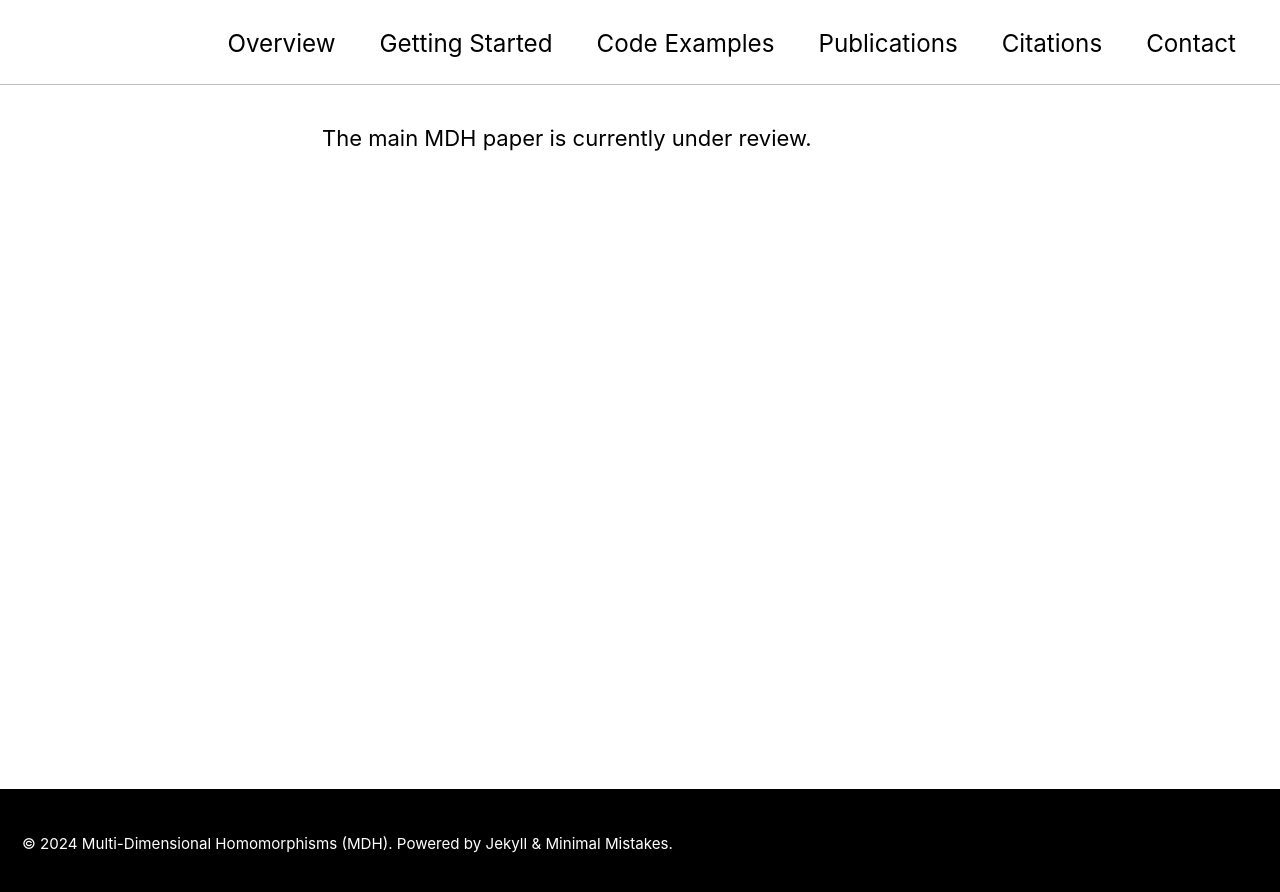
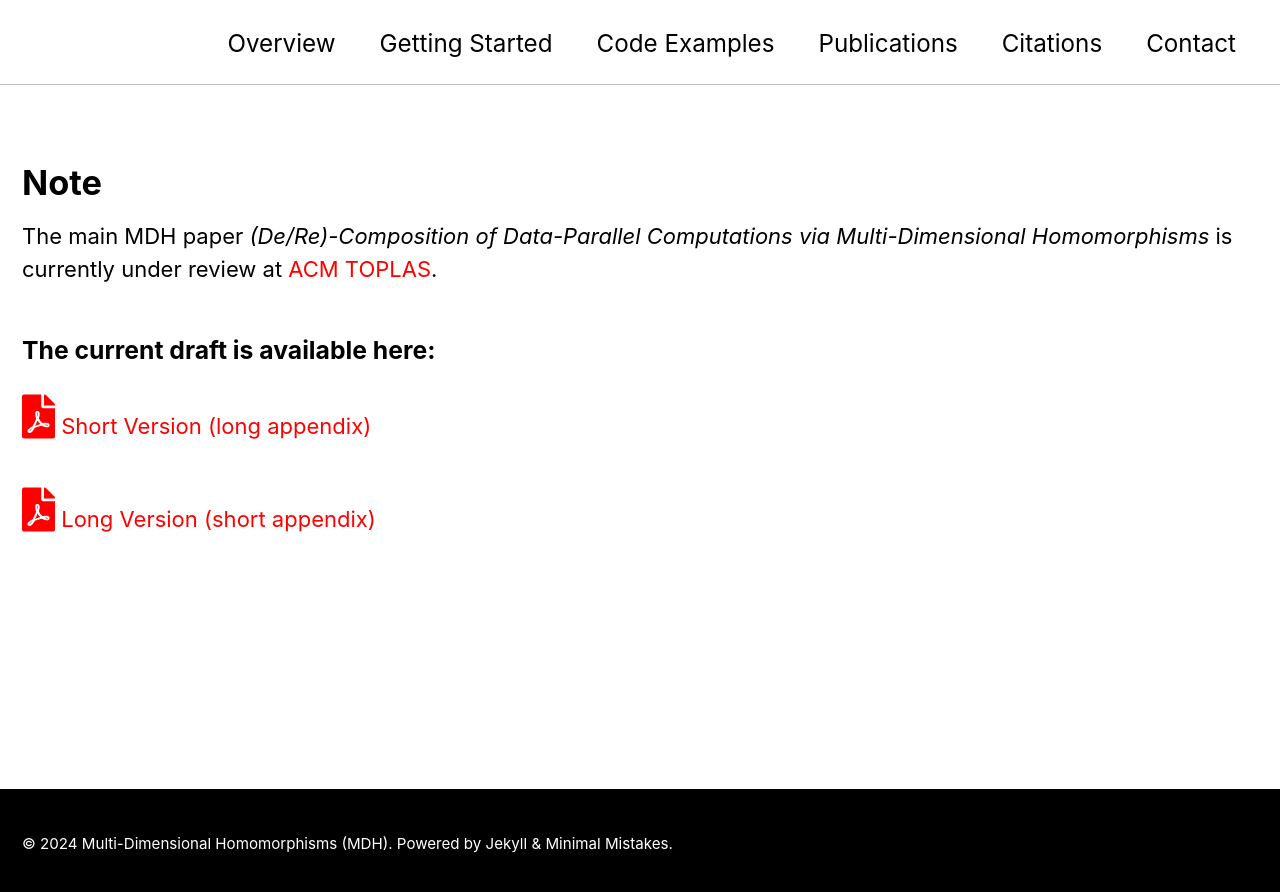
Before and after one commit to mdh-lang/mdh-lang.github.io, a Jekyll site: the page built from under_review.md, in a window 1280 px wide. Shown: the top 892 px of the page. Built offline with Jekyll 4.4.1, drawn with Linux system fonts in a browser that asks for light colours; cached includes are drawn as plain includes.

Commit message:
Update under_review.md (#8)

```diff
--- a/under_review.md
+++ b/under_review.md
@@ -1,5 +1,13 @@
 ---
-layout: single
+layout: splash
 ---
 
-The main MDH paper is currently under review.
+<br>
+
+# Note
+The main MDH paper *(De/Re)-Composition of Data-Parallel Computations via Multi-Dimensional Homomorphisms* is currently under review at [ACM TOPLAS](https://dl.acm.org/journal/toplas).
+
+### The current draft is available here:
+<a href="assets/files/publications/toplas24/mdh_short.pdf"><i class="fas fa-file-pdf" style="color: red; font-size: 2em; padding-top: .4em"></i></a> [Short Version (long appendix)](assets/files/publications/toplas24/mdh_short.pdf)
+
+<a href="assets/files/publications/toplas24/mdh_long.pdf"><i class="fas fa-file-pdf" style="color: red; font-size: 2em; padding-top: .4em"></i></a> [Long Version (short appendix)](assets/files/publications/toplas24/mdh_long.pdf)
```
Also changed, not shown: 2 other files.
